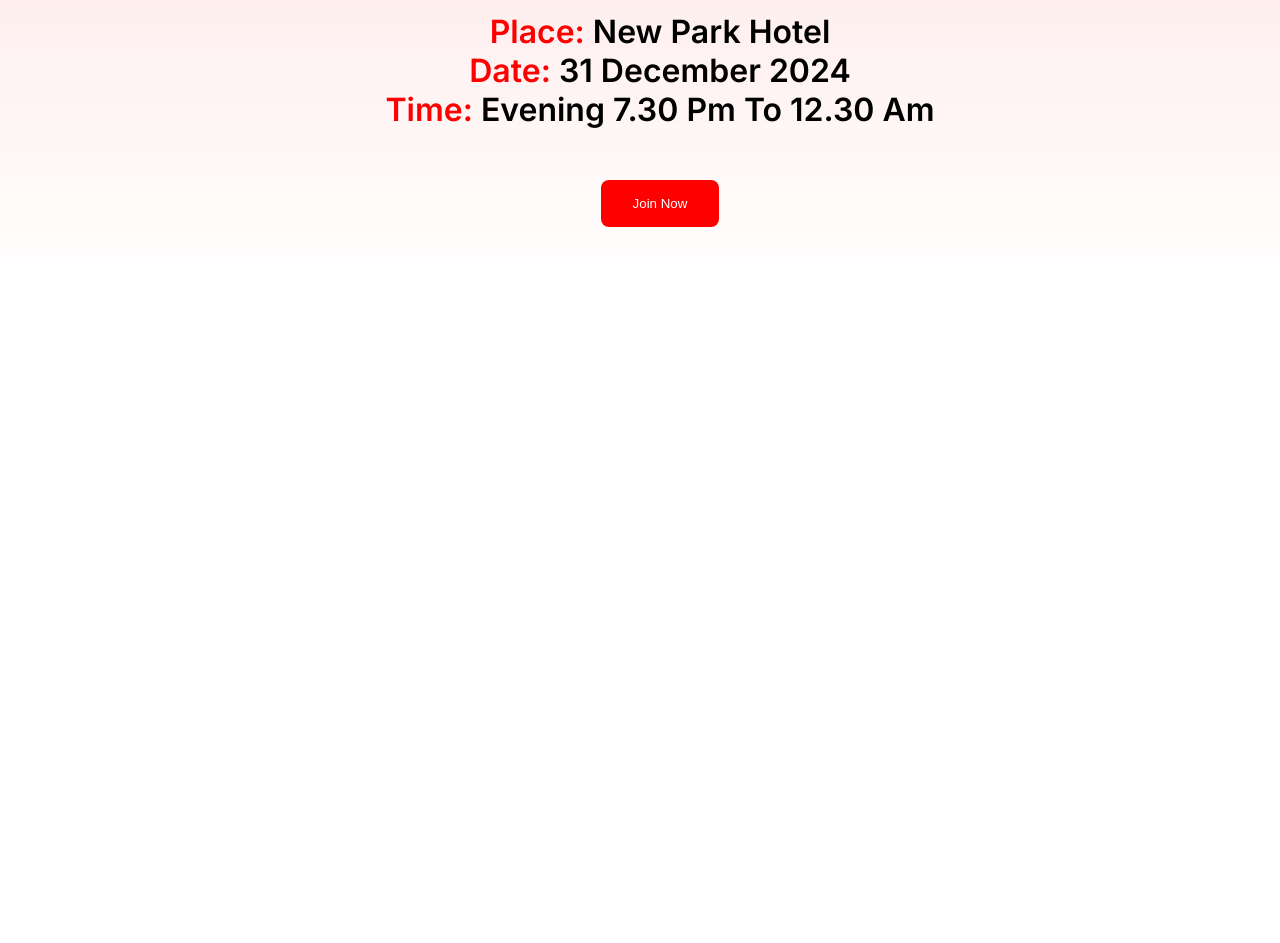
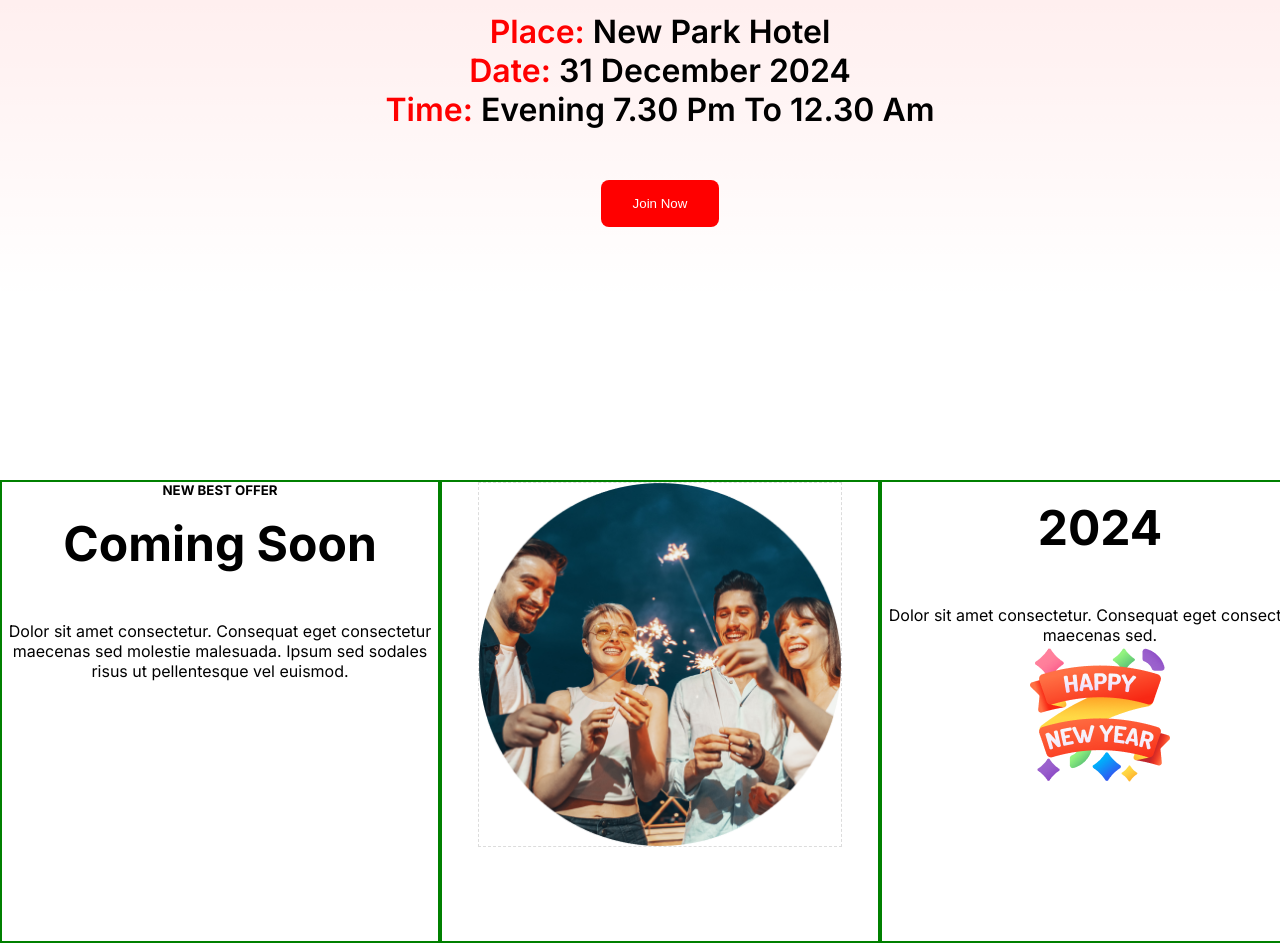
Before and after one commit to webdiv-rakib/new-year-offers, a plain HTML site: page index.html in a window 1280 px wide. Shown: the part 2566-3509 px from the top of the page. Before the commit the page ends 2866 px from the top, so only its background shows below. Drawn offline with Linux system fonts and the light colour scheme.

Commit message:
Coming soon section designing

```diff
--- a/index.html
+++ b/index.html
@@ -53,6 +53,26 @@
                 </div>
             </div>
         </section>
+        <!-- Coming soon section starts here -->
+        <section>
+            <div class="coming-soon-section">
+                <div class="coming-soon-section-1 soon-1">
+                    <h5>NEW BEST OFFER</h5>
+                    <h2>Coming Soon</h2>
+                    <p>Dolor sit amet consectetur. Consequat eget consectetur maecenas sed molestie malesuada. Ipsum sed
+                        sodales risus ut pellentesque vel euismod. </p>
+                </div>
+                <div class="coming-soon-section-1">
+                    <img class="ellipse" src="assets/images/Ellipse 1.png" alt="">
+                </div>
+                <div class="coming-soon-section-1">
+                    <h2>2024</h2>
+                    <p>Dolor sit amet consectetur. Consequat eget consectetur maecenas sed.</p>
+                    <img class="image-2024" src="assets/images/Group 96.png" alt="">
+                </div>
+            </div>
+
+        </section>
     </main>
     <footer>
 
--- a/style/new-year-offers-style.css
+++ b/style/new-year-offers-style.css
@@ -144,6 +144,7 @@ img {
     display: flex;
     justify-content: center;
     align-items: center;
+    margin-bottom: 120px;
 
 }
 
@@ -175,3 +176,35 @@ img {
     padding: 16px 32px 16px 32px;
     border: none;
 }
+
+/* Coming soon section style */
+.coming-soon-section {
+    width: 1320px;
+    height: 463px;
+    /* border: 2px solid red; */
+    margin: 0 auto;
+    display: flex;
+    justify-content: center;
+    align-items: center;
+}
+
+.coming-soon-section-1 {
+    width: 463px;
+    height: 463px;
+    border: 2px solid green;
+    /* text-align: left; */
+}
+
+.ellipse {
+    width: 364.84px;
+    height: 364.84px;
+    /* box-sizing: circle;
+    border: 15px solid rgb(255, 0, 0); */
+    border: 1px solid gainsboro;
+    border-style: dashed;
+}
+
+.image-2024 {
+    width: 140px;
+    height: 140px;
+}
```
